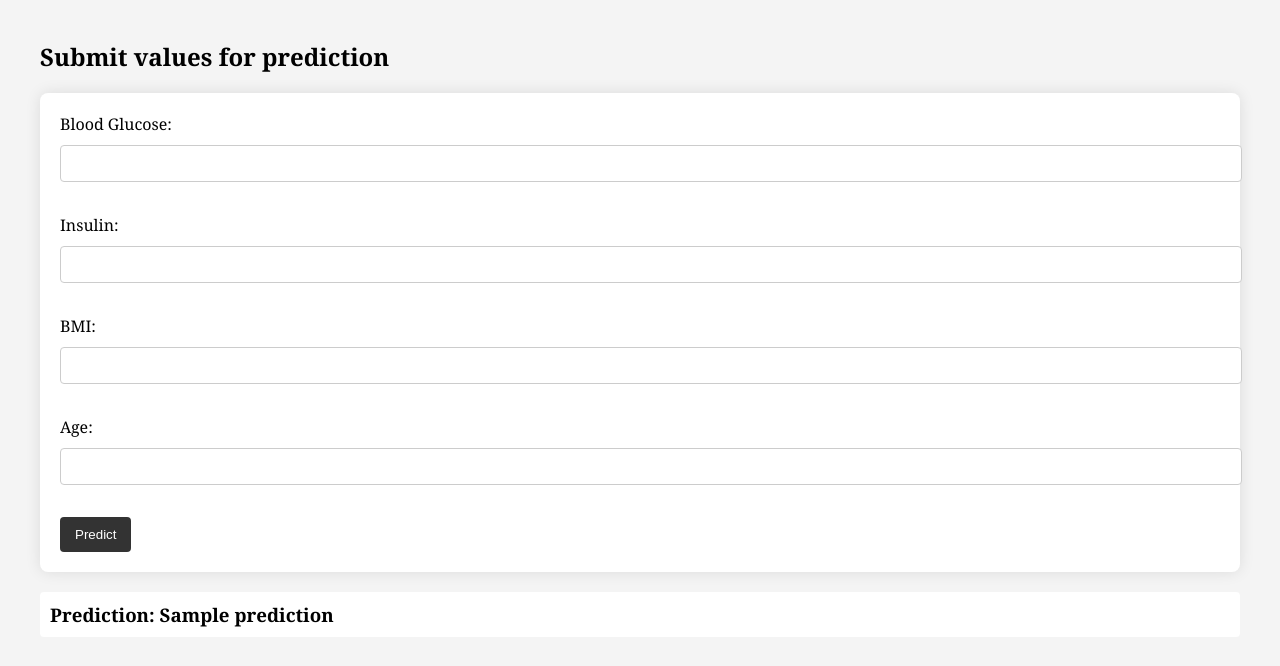
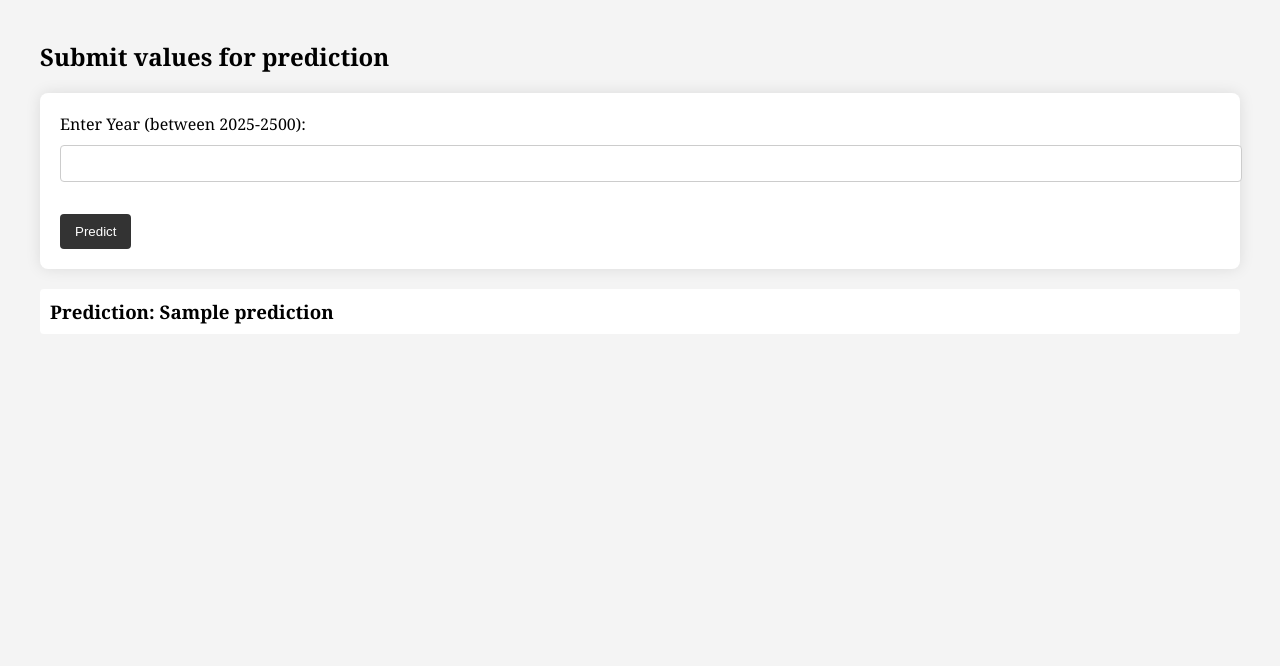
Before and after one commit to helloklow/natural_disasters, a Flask app: template src/templates/index.html in a window 1280 px wide. Shown: the top 666 px of the page. Run offline with Flask 3, Linux system fonts and the light colour scheme; the template is opened without the code that fills it: most values are stand-ins (such as "Sample title", 1, 10 or a date in 2020).

Commit message:
update index.html

```diff
--- a/src/templates/index.html
+++ b/src/templates/index.html
@@ -1,7 +1,7 @@
 <!DOCTYPE html>
 <html>
 <head>
-    <title>Diabetes Model Prediction</title>
+    <title>U.S. Natural Disaster Prediction</title>
     <style>
         body {
             font-family: Georgia, sans-serif;
@@ -44,10 +44,7 @@
     <h2>Submit values for prediction</h2>
 
     <form action="/" method="post">
-        Blood Glucose: <input type="number" step="any" name="glucose" required><br><br>
-        Insulin: <input type="number" step="any" name="insulin" required><br><br>
-        BMI: <input type="number" step="any" name="bmi" required><br><br>
-        Age: <input type="number" step="any" name="age" required><br><br>
+        Enter Year (between 2025-2500): <input type="number" step="any" name="glucose" required><br><br>
         <input type="submit" value="Predict">
     </form>
 
```
